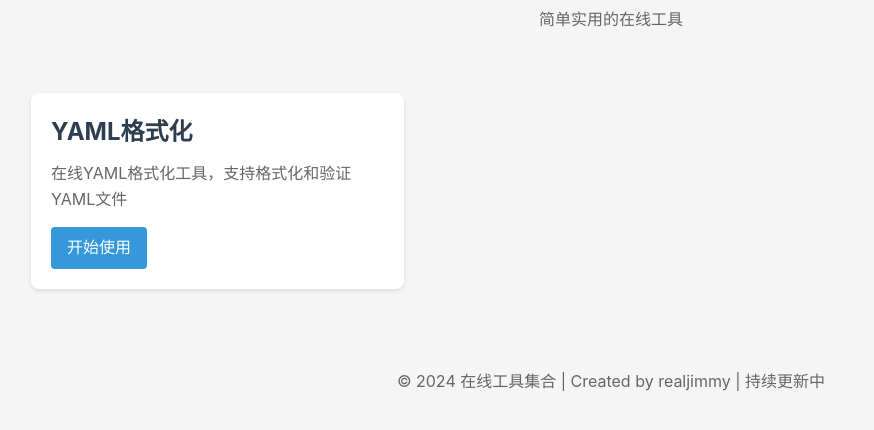
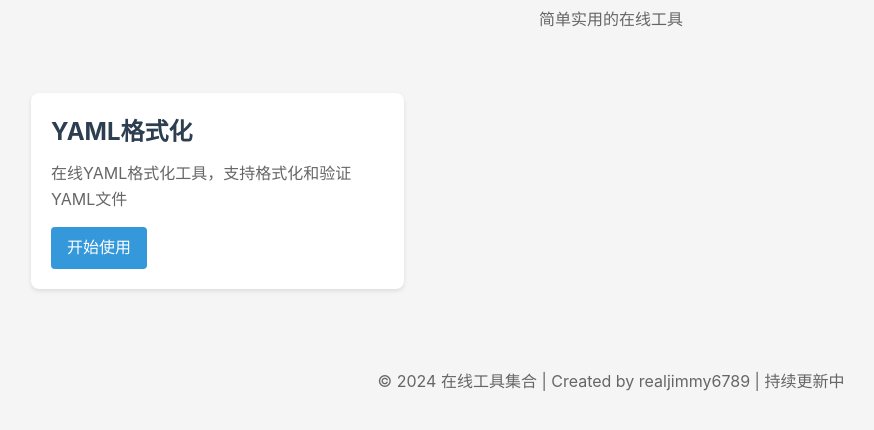
Before and after one commit to realjimmy6789/tools, a plain HTML site: page index.html in a window 1280 px wide. Shown: the part 74-504 px from the top of the page, without its empty margins (29-903 px from the left). Drawn offline with Linux system fonts and the light colour scheme.

Commit message:
Update index.html

```diff
--- a/index.html
+++ b/index.html
@@ -132,7 +132,7 @@
     </main>
 
     <footer>
-        <p>© 2024 在线工具集合 | Created by <a href="https://github.com/realjimmy">realjimmy</a> | 持续更新中</p>
+        <p>© 2024 在线工具集合 | Created by <a href="https://github.com/realjimmy6789">realjimmy6789</a> | 持续更新中</p>
     </footer>
 </body>
 </html>
```
